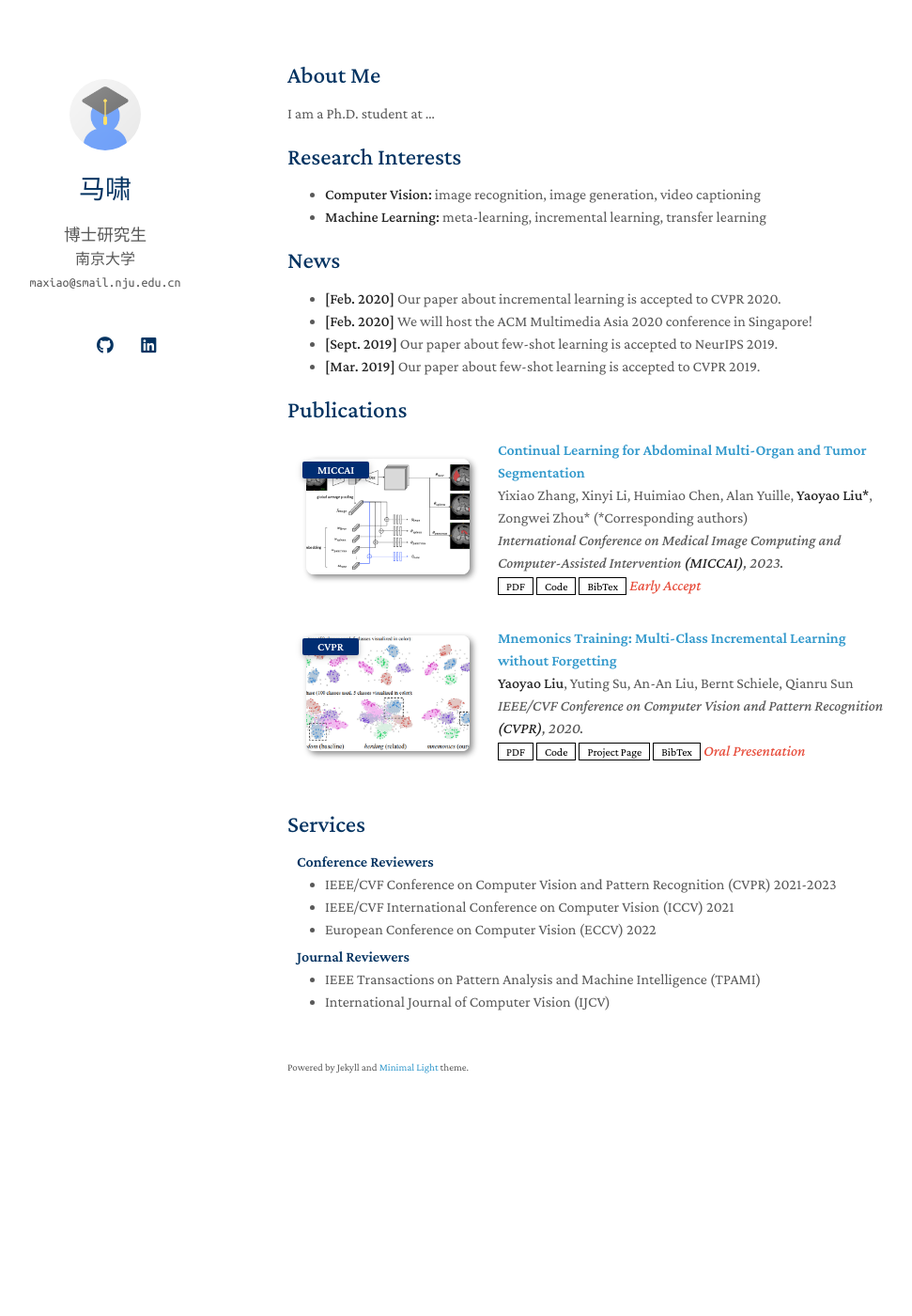
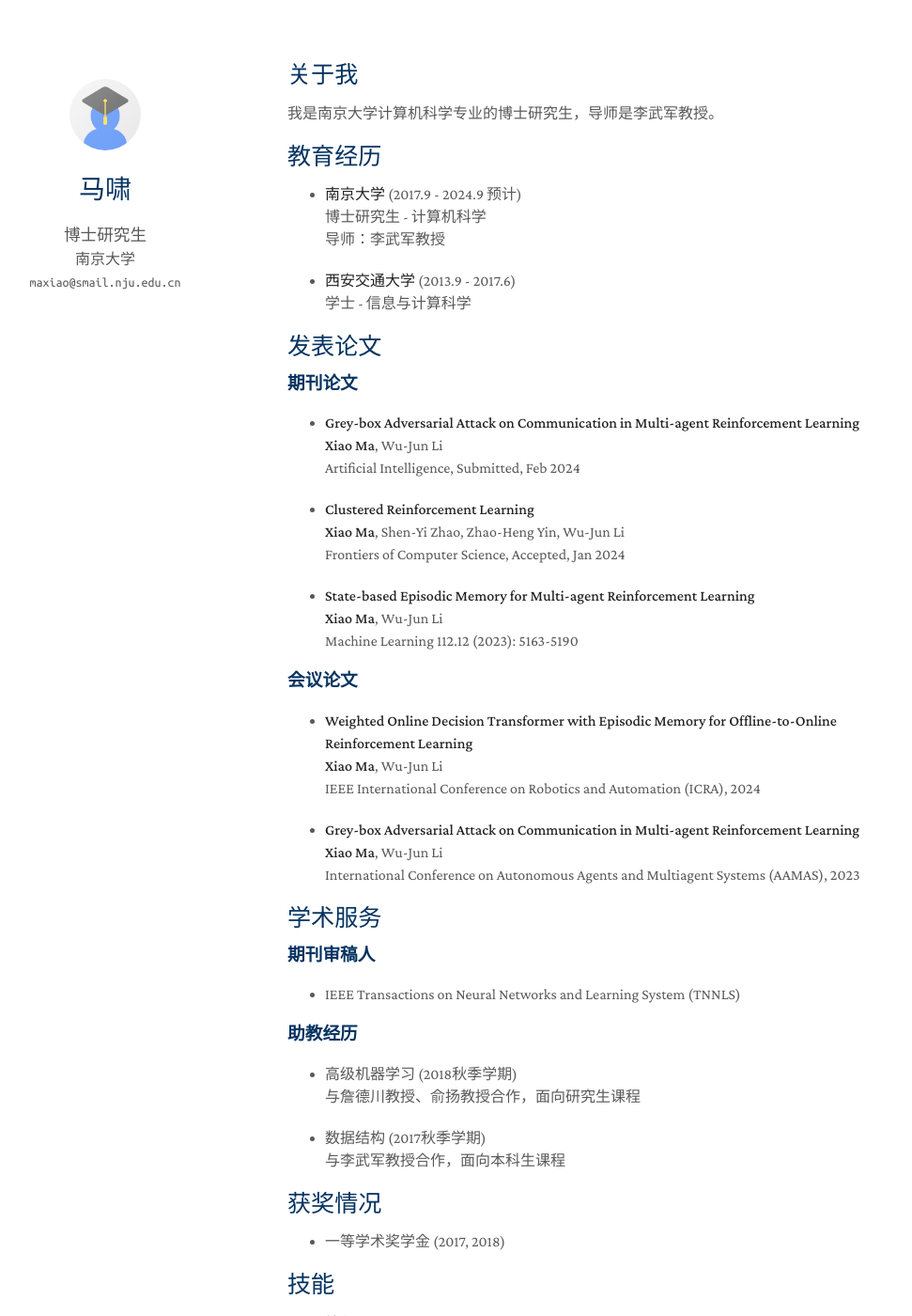
Before and after one commit to maxiao94/maxiao94.github.io, a Jekyll site: the page built from index.md, in a window 1280 px wide and 1400 px high. Shown: the whole window at 94% size, without its empty margins (164-1135 px from the left). Built offline with Jekyll 4.4.1, drawn with Linux system fonts in a browser that asks for light colours; a style sheet for code colours, icons or effects is not loaded; our own code applies the rules of GitHub Pages for plain Markdown files; some of the changed text lies outside the part shown.

Commit message:
update
Signed-off-by: maxiao94 <mxsujin94@gmail.com>

```diff
--- a/_config.yml
+++ b/_config.yml
@@ -13,10 +13,10 @@ canonical: https://minimal-light-theme.yliu.me/
 # Links
 # If you don't need one of them, you may delete the corresponding line.
 google_scholar: https://scholar.google.com/
-cv_link: assets/files/curriculum_vitae.pdf
-github_link: https://github.com/
-linkedin: https://www.linkedin.com/
-twitter: https://twitter.com/
+# cv_link: assets/files/curriculum_vitae.pdf
+# github_link: https://github.com/
+# linkedin: https://www.linkedin.com/
+# twitter: https://twitter.com/
 
 # Images (e.g., your profile picture and your website's favicon)
 # "favicon" and "favicon_dark" are used for the light and dark modes, respectively.
--- a/index.md
+++ b/index.md
@@ -2,9 +2,85 @@
 layout: homepage
 ---
 
-## About Me
+## 关于我
 
-I am a Ph.D. student at ...
+我是南京大学计算机科学专业的博士研究生，导师是李武军教授。
+
+## 教育经历
+
+- **南京大学** (2017.9 - 2024.9 预计)
+  <br>
+  博士研究生 - 计算机科学
+  <br>
+  导师：李武军教授
+
+- **西安交通大学** (2013.9 - 2017.6)
+  <br>
+  学士 - 信息与计算科学
+
+## 发表论文
+
+### 期刊论文
+
+- **Grey-box Adversarial Attack on Communication in Multi-agent Reinforcement Learning**
+  <br>
+  **Xiao Ma**, Wu-Jun Li
+  <br>
+  Artificial Intelligence, Submitted, Feb 2024
+
+- **Clustered Reinforcement Learning**
+  <br>
+  **Xiao Ma**, Shen-Yi Zhao, Zhao-Heng Yin, Wu-Jun Li
+  <br>
+  Frontiers of Computer Science, Accepted, Jan 2024
+
+- **State-based Episodic Memory for Multi-agent Reinforcement Learning**
+  <br>
+  **Xiao Ma**, Wu-Jun Li
+  <br>
+  Machine Learning 112.12 (2023): 5163-5190
+
+### 会议论文
+
+- **Weighted Online Decision Transformer with Episodic Memory for Offline-to-Online Reinforcement Learning**
+  <br>
+  **Xiao Ma**, Wu-Jun Li
+  <br>
+  IEEE International Conference on Robotics and Automation (ICRA), 2024
+
+- **Grey-box Adversarial Attack on Communication in Multi-agent Reinforcement Learning**
+  <br>
+  **Xiao Ma**, Wu-Jun Li
+  <br>
+  International Conference on Autonomous Agents and Multiagent Systems (AAMAS), 2023
+
+## 学术服务
+
+### 期刊审稿人
+- IEEE Transactions on Neural Networks and Learning System (TNNLS)
+
+### 助教经历
+- 高级机器学习 (2018秋季学期)
+  <br>
+  与詹德川教授、俞扬教授合作，面向研究生课程
+
+- 数据结构 (2017秋季学期)
+  <br>
+  与李武军教授合作，面向本科生课程
+
+## 获奖情况
+- 一等学术奖学金 (2017, 2018)
+
+## 技能
+
+- 编程语言：Python, LaTeX, C++
+- 深度学习框架：PyTorch, TensorFlow
+- 物理仿真：MuJoCo, IsaacGym
+
+## 语言能力
+
+- 中文：母语
+- 英文：流利 (CET-4 and CET-6)
 
 ## Research Interests
 
```
